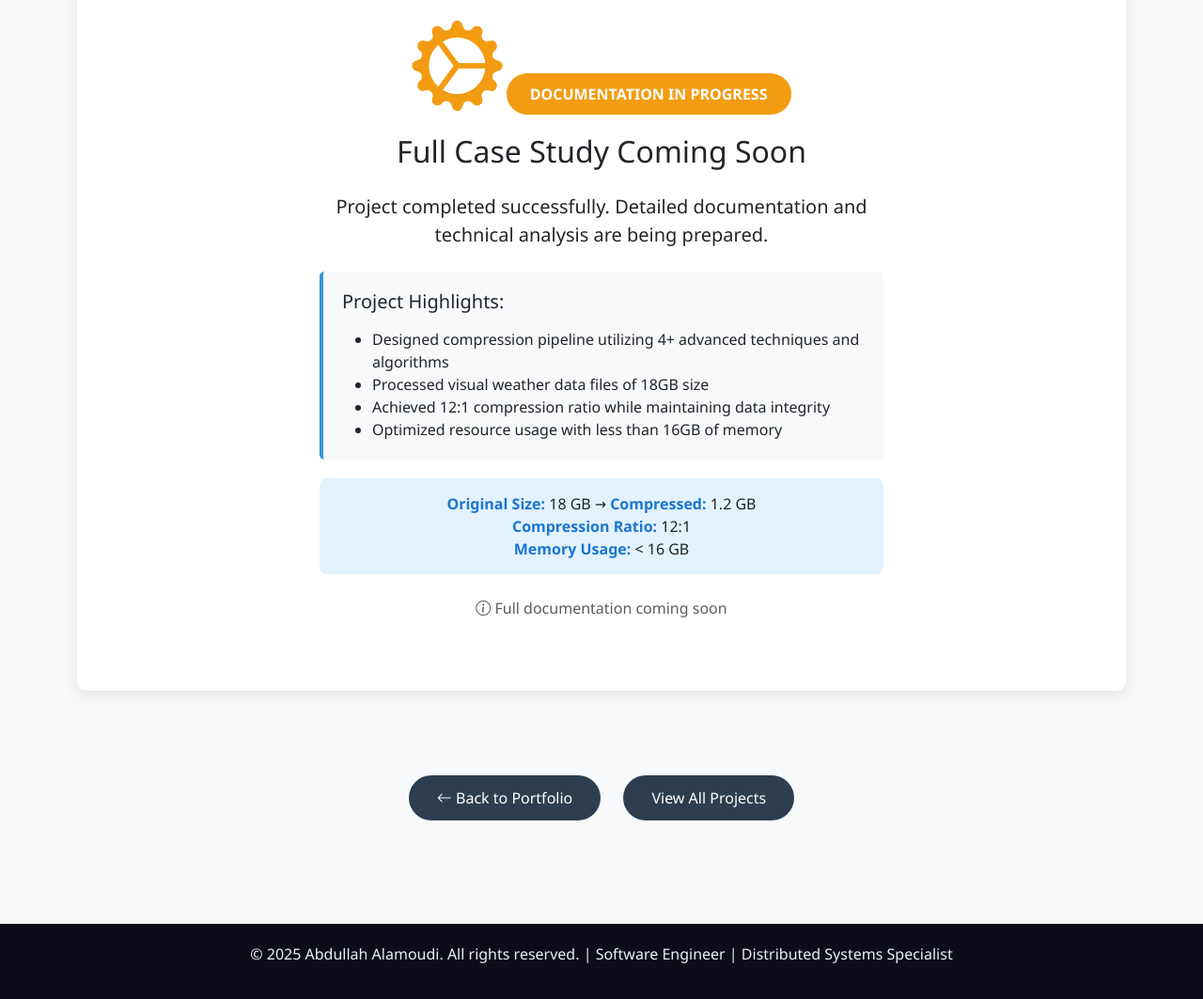
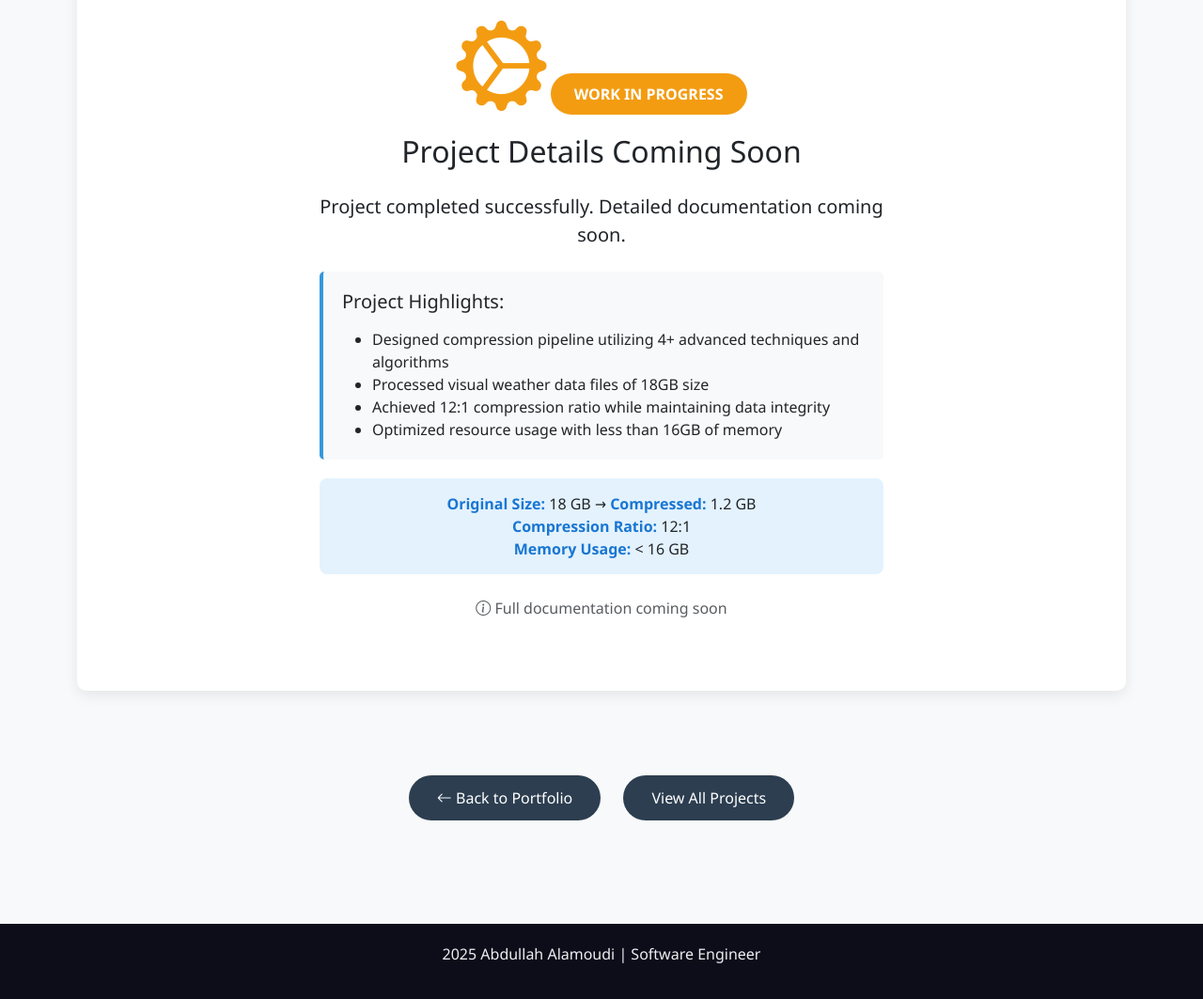
Before and after one commit to o0n1x/o0n1x.github.io, a plain HTML site: page projects/weather_compression/weather_compression.html in a window 1280 px wide. Shown: the part 623-1686 px from the top of the page at 94% size. Drawn offline with nearby package versions, Linux system fonts and the light colour scheme.

Commit message:
added some commands and fixed some errors

```diff
--- a/projects/weather_compression/weather_compression.html
+++ b/projects/weather_compression/weather_compression.html
@@ -1,3 +1,17 @@
+<!--
+    Hello there! Thanks for checking out my portfolio website code.
+
+    This website is built with HTML, CSS, and Bootstrap 5 for a responsive, modern design.
+    As a Distributed Systems specialist, web development isn't my primary focus,
+    and I've collaborated with others to create this site.
+
+    Feel free to explore the code, and I welcome any feedback or suggestions!
+
+    - Abdullah Alamoudi
+-->
+
+
+
 <!DOCTYPE html>
 <html lang="en">
 <head>
@@ -217,6 +231,7 @@
                         <span class="tech-badge">Data Compression</span>
                         <span class="tech-badge">Algorithm Design</span>
                         <span class="tech-badge">Python</span>
+                        <span class="tech-badge">TileDB</span>
                         <span class="tech-badge">Optimization</span>
                     </div>
                 </div>
@@ -232,9 +247,9 @@
         <div class="wip-container">
             <div class="wip-content">
                 <i class="bi bi-gear-wide-connected wip-icon"></i>
-                <div class="wip-badge">DOCUMENTATION IN PROGRESS</div>
-                <h2 class="mb-4">Full Case Study Coming Soon</h2>
-                <p class="lead mb-4">Project completed successfully. Detailed documentation and technical analysis are being prepared.</p>
+                <div class="wip-badge">WORK IN PROGRESS</div>
+                <h2 class="mb-4">Project Details Coming Soon</h2>
+                <p class="lead mb-4">Project completed successfully. Detailed documentation coming soon.</p>
 
                 <div class="info-card">
                     <h5 class="mb-3">Project Highlights:</h5>
@@ -272,7 +287,7 @@
     <!-- Footer -->
     <footer>
         <div class="container">
-            <p>&copy; 2025 Abdullah Alamoudi. All rights reserved. | Software Engineer | Distributed Systems Specialist</p>
+           <p>2025 Abdullah Alamoudi | Software Engineer </p>
         </div>
     </footer>
 
```
Also changed, not shown: index.html (+16 -1 lines), projects/deep_learning/deep_learning.html (+18 -4 lines), projects/network_emulator/network_emulator.html (+15 -1 lines), projects/sys_verilog_game/sys_verilog_game.html (+16 -3 lines).
